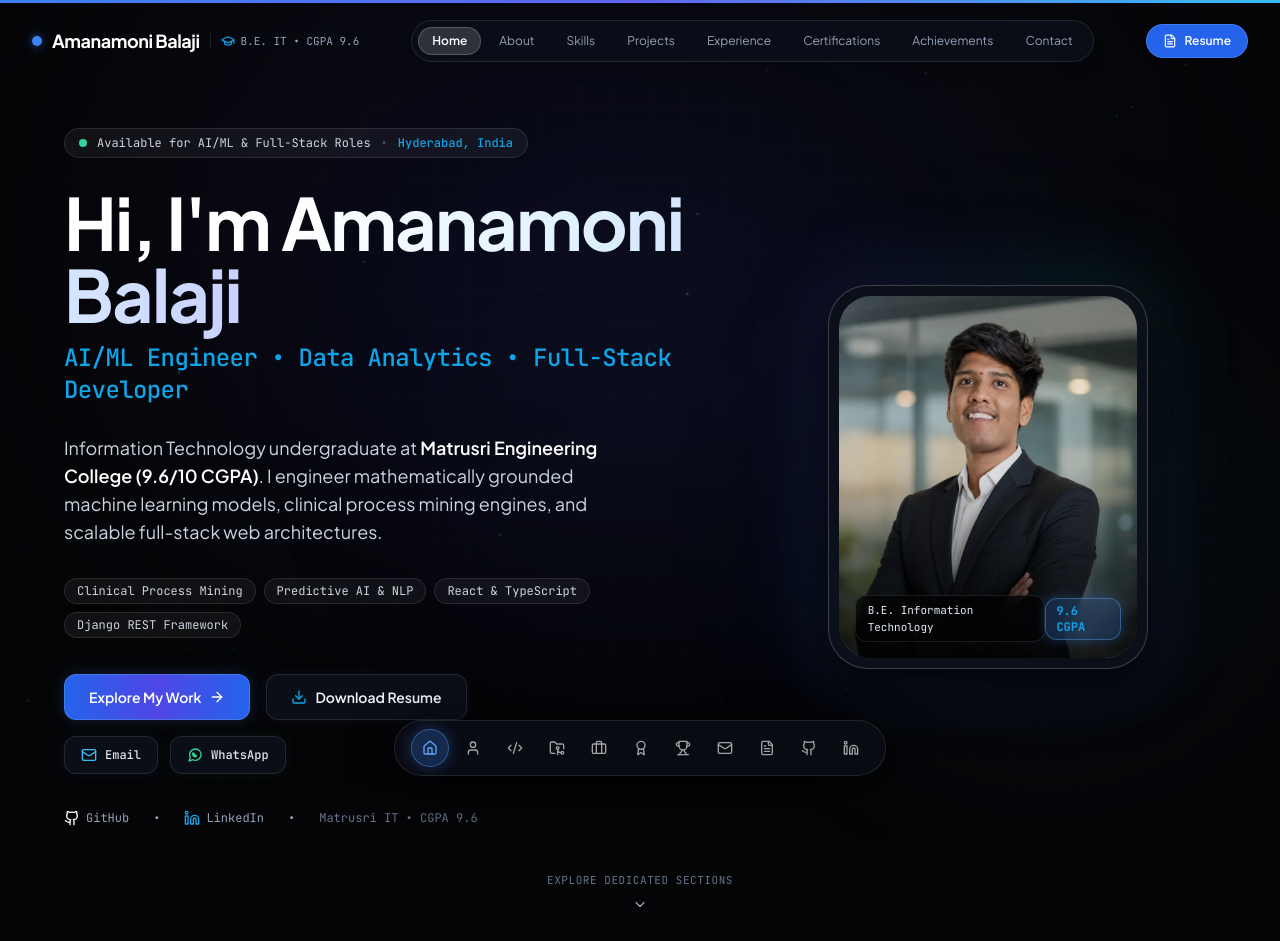
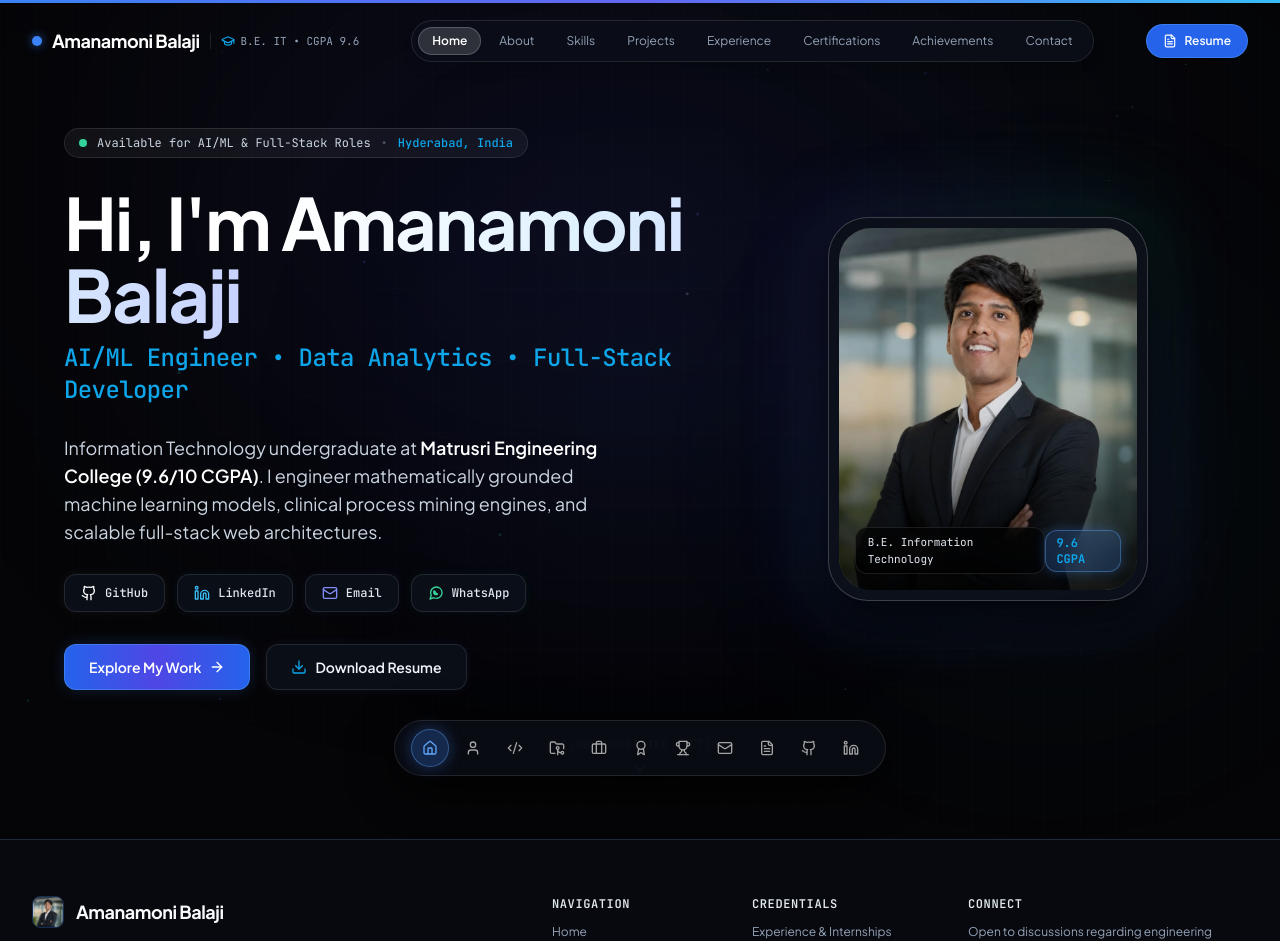
Before and after one commit to Amanamoni-Balaji/Personal-Portfolio, a React (Vite) app: page / in a window 1280 px wide. Shown: the top 941 px of the page. Built offline with nearby package versions, Linux system fonts and the light colour scheme.

Commit message:
feat: reorganize Home page with unified contact row (GitHub, LinkedIn, Email, WhatsApp) and remove separate text badges

```diff
--- a/src/pages/Home.jsx
+++ b/src/pages/Home.jsx
@@ -1,6 +1,6 @@
 import React, { useRef, useState } from 'react';
 import { Link } from 'react-router-dom';
-import { motion, useMotionValue, useSpring, useTransform, AnimatePresence } from 'framer-motion';
+import { motion, useMotionValue, useSpring, useTransform } from 'framer-motion';
 import confetti from 'canvas-confetti';
 import {
   ArrowRight,
@@ -8,12 +8,7 @@ import {
   Github,
   Linkedin,
   Mail,
-  ChevronDown,
-  Sparkles,
-  ExternalLink,
-  GraduationCap,
-  MapPin,
-  Check
+  ChevronDown
 } from 'lucide-react';
 import BlurFade from '../components/BlurFade';
 import { portfolioData } from '../data/portfolioData';
@@ -133,29 +128,60 @@ export default function Home({ onOpenResume, onShowToast }) {
               </p>
             </BlurFade>
 
-            {/* Core Focus Badges (Clean & Tasteful) */}
-            <BlurFade delay={0.2}>
-              <div className="flex flex-wrap items-center justify-center lg:justify-start gap-2 pt-1">
-                {[
-                  'Clinical Process Mining',
-                  'Predictive AI & NLP',
-                  'React & TypeScript',
-                  'Django REST Framework'
-                ].map((item, idx) => (
-                  <span
-                    key={idx}
-                    className="px-3 py-1 rounded-full text-xs font-mono text-ink-300 bg-white/5 border border-white/10 hover:border-white/25 hover:text-white transition-colors"
-                  >
-                    {item}
-                  </span>
-                ))}
+            {/* 1. Unified Single Contact Row: GitHub | LinkedIn | Email | WhatsApp */}
+            <BlurFade delay={0.2} className="space-y-2">
+              <div className="grid grid-cols-2 sm:flex sm:flex-wrap lg:flex-nowrap items-center justify-center lg:justify-start gap-2.5 sm:gap-3">
+                {/* 1. GitHub */}
+                <a
+                  href={personal.github}
+                  target="_blank"
+                  rel="noopener noreferrer"
+                  className="btn-glow-github light-sweep flex-1 sm:flex-initial inline-flex items-center justify-center gap-2 px-4 py-2.5 rounded-xl text-xs font-mono font-medium transition-all group"
+                  aria-label="GitHub Profile"
+                >
+                  <Github className="w-4 h-4 text-white group-hover:scale-110 transition-transform" />
+                  <span>GitHub</span>
+                </a>
+
+                {/* 2. LinkedIn */}
+                <a
+                  href={personal.linkedin}
+                  target="_blank"
+                  rel="noopener noreferrer"
+                  className="btn-glow-linkedin light-sweep flex-1 sm:flex-initial inline-flex items-center justify-center gap-2 px-4 py-2.5 rounded-xl text-xs font-mono font-medium transition-all group"
+                  aria-label="LinkedIn Profile"
+                >
+                  <Linkedin className="w-4 h-4 text-sky-400 group-hover:scale-110 transition-transform" />
+                  <span>LinkedIn</span>
+                </a>
+
+                {/* 3. Email */}
+                <a
+                  href={`mailto:${personal.email}`}
+                  className="btn-glow-cyan light-sweep flex-1 sm:flex-initial inline-flex items-center justify-center gap-2 px-4 py-2.5 rounded-xl text-xs font-mono font-medium transition-all group"
+                  aria-label="Send direct email"
+                >
+                  <Mail className="w-4 h-4 text-indigo-400 group-hover:scale-110 transition-transform" />
+                  <span>Email</span>
+                </a>
+
+                {/* 4. WhatsApp */}
+                <a
+                  href={whatsappUrl}
+                  target="_blank"
+                  rel="noopener noreferrer"
+                  className="btn-glow-emerald light-sweep flex-1 sm:flex-initial inline-flex items-center justify-center gap-2 px-4 py-2.5 rounded-xl text-xs font-mono font-medium transition-all group"
+                  aria-label="Open WhatsApp conversation"
+                >
+                  <WhatsAppIcon className="w-4 h-4 text-emerald-400 group-hover:scale-110 transition-transform" />
+                  <span>WhatsApp</span>
+                </a>
               </div>
             </BlurFade>
 
-            {/* Action Buttons with Glowing Interactions */}
-            <BlurFade delay={0.25} className="space-y-4 pt-2">
-              {/* Row 1: Primary Work & Resume CTAs */}
-              <div className="flex flex-wrap items-center justify-center lg:justify-start gap-3 sm:gap-4">
+            {/* 2. Main Action Buttons: Explore My Work & Download Resume */}
+            <BlurFade delay={0.25}>
+              <div className="flex flex-wrap items-center justify-center lg:justify-start gap-3 sm:gap-4 pt-1">
                 <Link
                   to="/projects"
                   className="btn-glow-sky light-sweep text-sm py-3 px-6 rounded-xl font-semibold group"
@@ -171,64 +197,6 @@ export default function Home({ onOpenResume, onShowToast }) {
                   <Download className="w-4 h-4 text-accent-sky transition-transform group-hover:-translate-y-0.5" />
                   <span>Download Resume</span>
                 </button>
-              </div>
-
-              {/* Row 2: Direct Contact Channels — Email & WhatsApp (Immediately After Email) */}
-              <div className="flex flex-wrap items-center justify-center lg:justify-start gap-3">
-                {/* Email Contact Button */}
-                <a
-                  href={`mailto:${personal.email}`}
-                  className="btn-glow-cyan light-sweep inline-flex items-center gap-2 px-4 py-2.5 rounded-xl text-xs font-mono font-medium transition-all group"
-                  aria-label="Send direct email"
-                >
-                  <Mail className="w-4 h-4 text-sky-400 transition-transform group-hover:scale-110" />
-                  <span>Email</span>
-                </a>
-
-                {/* WhatsApp Contact Button — Immediately after Email */}
-                <a
-                  href={whatsappUrl}
-                  target="_blank"
-                  rel="noopener noreferrer"
-                  className="btn-glow-emerald light-sweep inline-flex items-center gap-2 px-4 py-2.5 rounded-xl text-xs font-mono font-medium transition-all group"
-                  aria-label="Open WhatsApp conversation"
-                >
-                  <WhatsAppIcon className="w-4 h-4 text-emerald-400 transition-transform group-hover:scale-110" />
-                  <span>WhatsApp</span>
-                </a>
-              </div>
-            </BlurFade>
-
-            {/* Minimal Professional Social Links */}
-            <BlurFade delay={0.3}>
-              <div className="pt-2 flex items-center justify-center lg:justify-start gap-6 text-xs font-mono text-ink-400">
-                <a
-                  href={personal.github}
-                  target="_blank"
-                  rel="noopener noreferrer"
-                  className="hover:text-white inline-flex items-center gap-1.5 transition-colors group"
-                  aria-label="GitHub Profile"
-                >
-                  <Github className="w-4 h-4 text-white group-hover:scale-110 transition-transform" />
-                  <span>GitHub</span>
-                </a>
-
-                <span className="text-ink-700">&bull;</span>
-
-                <a
-                  href={personal.linkedin}
-                  target="_blank"
-                  rel="noopener noreferrer"
-                  className="hover:text-white inline-flex items-center gap-1.5 transition-colors group"
-                  aria-label="LinkedIn Profile"
-                >
-                  <Linkedin className="w-4 h-4 text-accent-sky group-hover:scale-110 transition-transform" />
-                  <span>LinkedIn</span>
-                </a>
-
-                <span className="text-ink-700">&bull;</span>
-
-                <span className="text-ink-500">Matrusri IT &bull; CGPA 9.6</span>
               </div>
             </BlurFade>
 
--- a/src/styles/index.css
+++ b/src/styles/index.css
@@ -53,12 +53,20 @@
     @apply relative overflow-hidden inline-flex items-center justify-center gap-2 px-5 py-2.5 rounded-xl text-sm font-semibold text-ink-100 bg-[#0c101a]/90 border border-white/10 hover:border-indigo-400/60 hover:text-white shadow-[0_0_12px_rgba(99,102,241,0.08)] hover:shadow-[0_0_25px_rgba(99,102,241,0.35)] hover:scale-[1.02] active:scale-[0.98] transition-all duration-300;
   }
 
-  .btn-glow-emerald {
-    @apply relative overflow-hidden inline-flex items-center justify-center gap-2 px-4 py-2 rounded-xl text-xs font-mono font-semibold text-ink-200 bg-[#0c101a]/90 border border-white/10 hover:border-emerald-500/60 hover:text-emerald-400 shadow-[0_0_12px_rgba(16,185,129,0.08)] hover:shadow-[0_0_25px_rgba(16,185,129,0.35)] hover:scale-[1.02] active:scale-[0.98] transition-all duration-300;
+  .btn-glow-github {
+    @apply relative overflow-hidden inline-flex items-center justify-center gap-2 px-4 py-2.5 rounded-xl text-xs font-mono font-medium text-ink-200 bg-[#0c101a]/90 border border-white/10 hover:border-white/50 hover:text-white shadow-[0_0_10px_rgba(255,255,255,0.05)] hover:shadow-[0_0_20px_rgba(255,255,255,0.22)] hover:scale-[1.02] active:scale-[0.98] transition-all duration-300;
+  }
+
+  .btn-glow-linkedin {
+    @apply relative overflow-hidden inline-flex items-center justify-center gap-2 px-4 py-2.5 rounded-xl text-xs font-mono font-medium text-ink-200 bg-[#0c101a]/90 border border-white/10 hover:border-sky-400/60 hover:text-sky-300 shadow-[0_0_10px_rgba(14,165,233,0.08)] hover:shadow-[0_0_20px_rgba(14,165,233,0.3)] hover:scale-[1.02] active:scale-[0.98] transition-all duration-300;
   }
 
   .btn-glow-cyan {
-    @apply relative overflow-hidden inline-flex items-center justify-center gap-2 px-4 py-2 rounded-xl text-xs font-mono font-semibold text-ink-200 bg-[#0c101a]/90 border border-white/10 hover:border-sky-400/60 hover:text-sky-400 shadow-[0_0_12px_rgba(14,165,233,0.08)] hover:shadow-[0_0_25px_rgba(14,165,233,0.35)] hover:scale-[1.02] active:scale-[0.98] transition-all duration-300;
+    @apply relative overflow-hidden inline-flex items-center justify-center gap-2 px-4 py-2.5 rounded-xl text-xs font-mono font-medium text-ink-200 bg-[#0c101a]/90 border border-white/10 hover:border-indigo-400/60 hover:text-indigo-300 shadow-[0_0_10px_rgba(99,102,241,0.08)] hover:shadow-[0_0_20px_rgba(99,102,241,0.3)] hover:scale-[1.02] active:scale-[0.98] transition-all duration-300;
+  }
+
+  .btn-glow-emerald {
+    @apply relative overflow-hidden inline-flex items-center justify-center gap-2 px-4 py-2.5 rounded-xl text-xs font-mono font-medium text-ink-200 bg-[#0c101a]/90 border border-white/10 hover:border-emerald-500/60 hover:text-emerald-400 shadow-[0_0_10px_rgba(16,185,129,0.08)] hover:shadow-[0_0_20px_rgba(16,185,129,0.3)] hover:scale-[1.02] active:scale-[0.98] transition-all duration-300;
   }
 
   /* Default editorial buttons */
```
